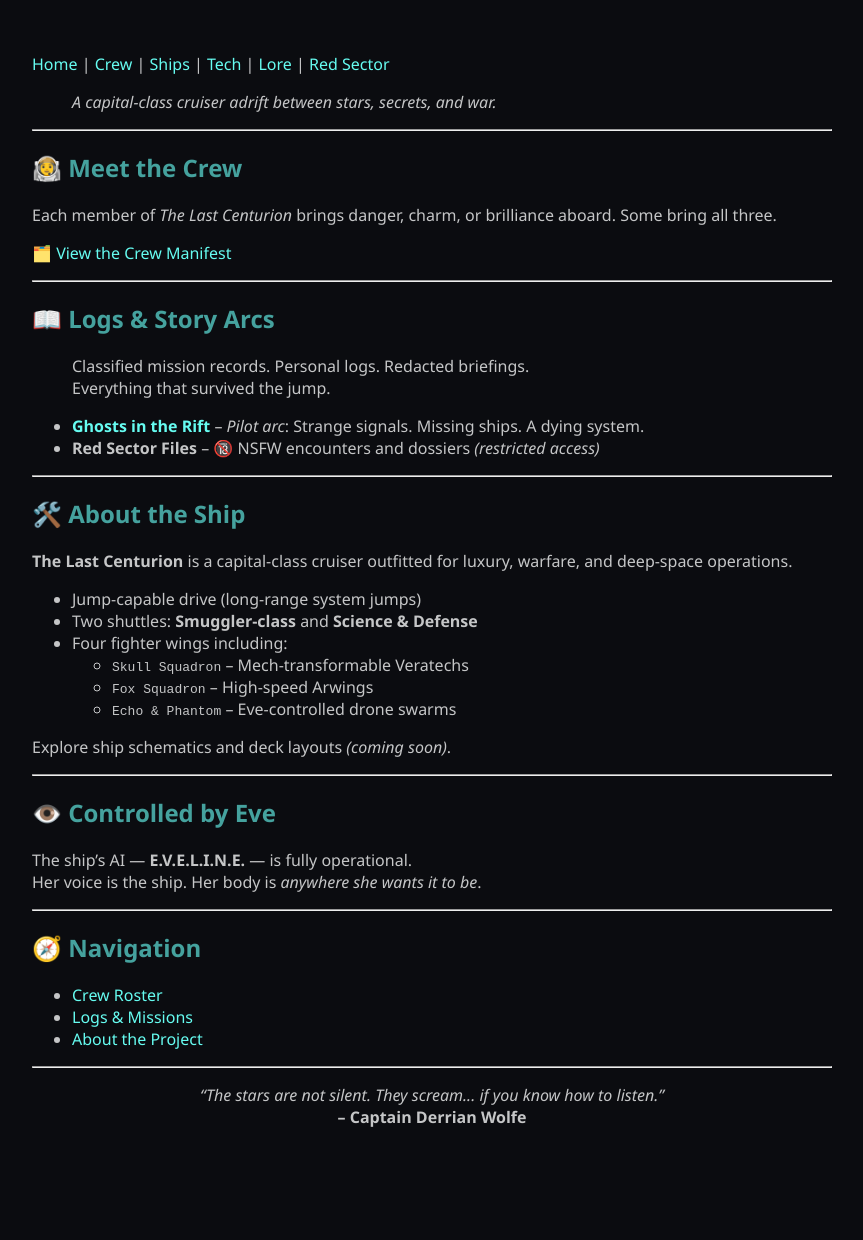
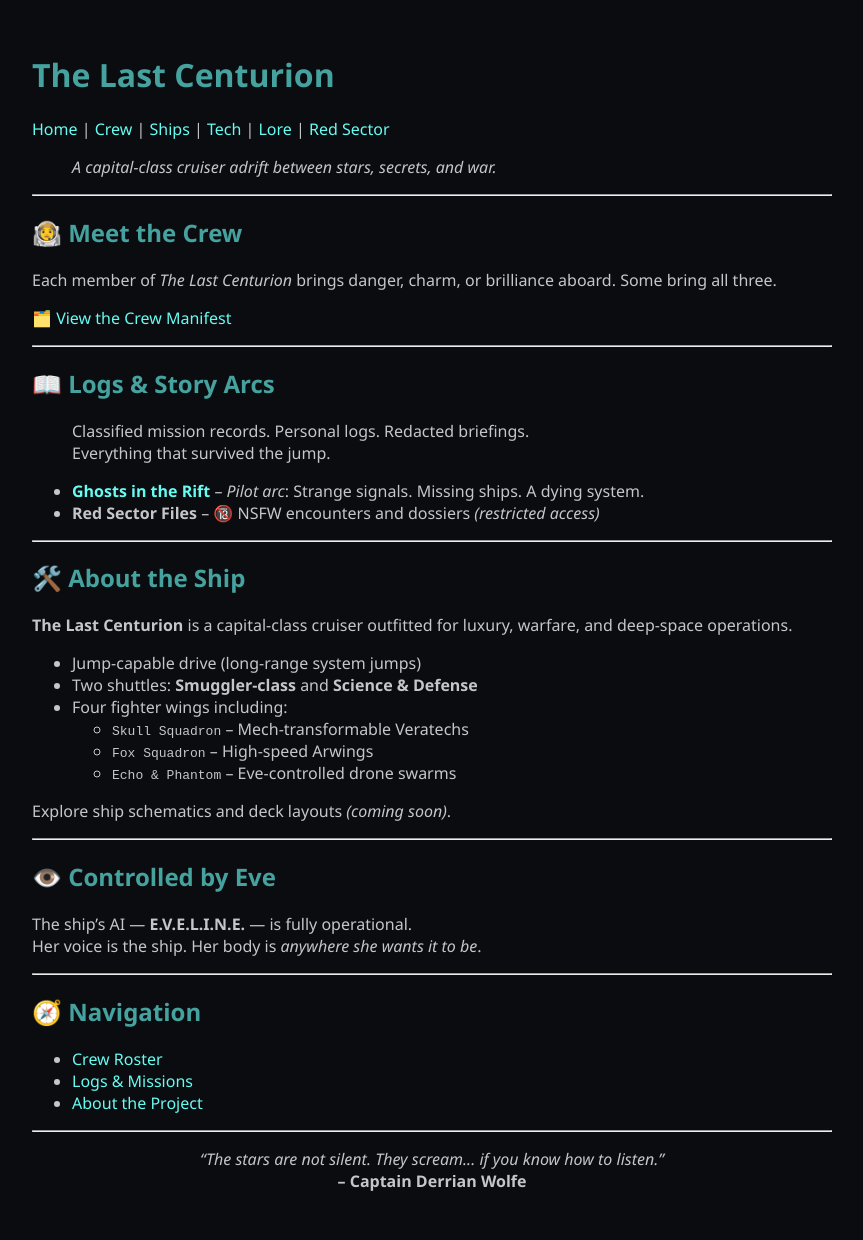
Before and after one commit to fionayyc/last-centurion, a Jekyll site: the page built from index.md, in a window 1280 px wide. Shown: the whole page, without its empty margins (208-1071 px from the left). Built offline with Jekyll 4.4.1, drawn with Linux system fonts in a browser that asks for light colours; our own code applies the rules of GitHub Pages for plain Markdown files; before the commit the page ends 1176 px from its top, so only the background shows below that.

Commit message:
Update default.html

```diff
--- a/_layouts/default.html
+++ b/_layouts/default.html
@@ -19,7 +19,7 @@
 </head>
 <body>
   <header>
-    <h1></h1>
+    <h1>{{ site.title }}</h1>
     <p><a href="/last-centurion/">Home</a> | <a href="/last-centurion/crew/">Crew</a> | <a href="/last-centurion/ships/">Ships</a> | <a href="/last-centurion/tech/">Tech</a> | <a href="/vault/">Lore</a> | <a href="/red-sector/">Red Sector</a></p>
   </header>
   <main>
```
